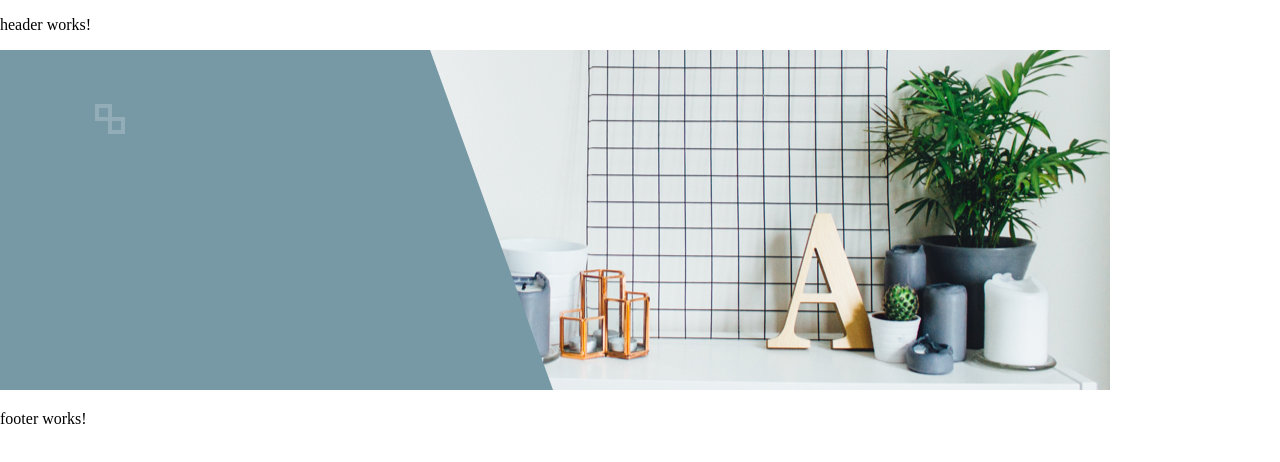
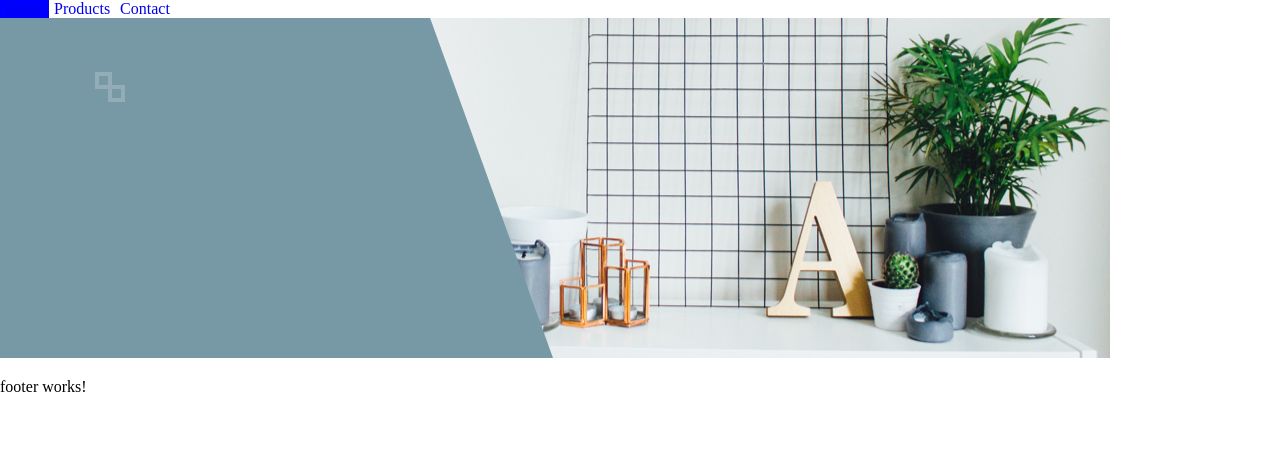
Before and after one commit to cfranco92/platzi-shop, an Angular app: page /home in a window 1280 px wide. Shown: the top 462 px of the page. Built offline with nearby package versions, Linux system fonts and the light colour scheme.

Commit message:
Using routerLink and routerActive

```diff
--- a/src/app/app.module.ts
+++ b/src/app/app.module.ts
@@ -15,6 +15,7 @@ import { DemoComponent } from './demo/demo.component';
 import { HeaderComponent } from './header/header.component';
 import { FooterComponent } from './footer/footer.component';
 import { BannerComponent } from './banner/banner.component';
+import { PageNotFoundComponent } from './page-not-found/page-not-found.component';
 
 @NgModule({
   declarations: [
@@ -30,6 +31,7 @@ import { BannerComponent } from './banner/banner.component';
     HeaderComponent,
     FooterComponent,
     BannerComponent,
+    PageNotFoundComponent,
   ],
   imports: [
     BrowserModule,
--- a/src/app/contact/contact.component.html
+++ b/src/app/contact/contact.component.html
@@ -1 +1,2 @@
+<app-header></app-header>
 <p>contact works!</p>
--- a/src/app/header/header.component.html
+++ b/src/app/header/header.component.html
@@ -1 +1,5 @@
-<p>header works!</p>
+<nav>
+    <a routerLink="/home" routerLinkActive="active">Home</a>
+    <a routerLink="/products" routerLinkActive="active">Products</a>
+    <a routerLink="/contact" routerLinkActive="active">Contact</a>
+</nav>
--- a/src/app/header/header.component.scss
+++ b/src/app/header/header.component.scss
@@ -0,0 +1,8 @@
+nav > a {
+    padding: 5px;
+    text-decoration: none;
+}
+
+nav > a.active {
+    background-color: blue;
+}
--- /dev/null
+++ b/src/app/page-not-found/page-not-found.component.html
@@ -0,0 +1 @@
+<p>page-not-found works!</p>
--- /dev/null
+++ b/src/app/page-not-found/page-not-found.component.ts
@@ -0,0 +1,15 @@
+import { Component, OnInit } from '@angular/core';
+
+@Component({
+  selector: 'app-page-not-found',
+  templateUrl: './page-not-found.component.html',
+  styleUrls: ['./page-not-found.component.scss']
+})
+export class PageNotFoundComponent implements OnInit {
+
+  constructor() { }
+
+  ngOnInit() {
+  }
+
+}
--- a/src/app/products/products.component.html
+++ b/src/app/products/products.component.html
@@ -1,3 +1,4 @@
+<app-header></app-header>
 <div class="product-grid">
   <app-product
     *ngFor="let product of products"
```
Also changed, not shown: src/app/app-routing.module.ts (+11 -1 lines), src/app/page-not-found/page-not-found.component.scss (added), 1 other file (tests, documents, lock files or other folders).
